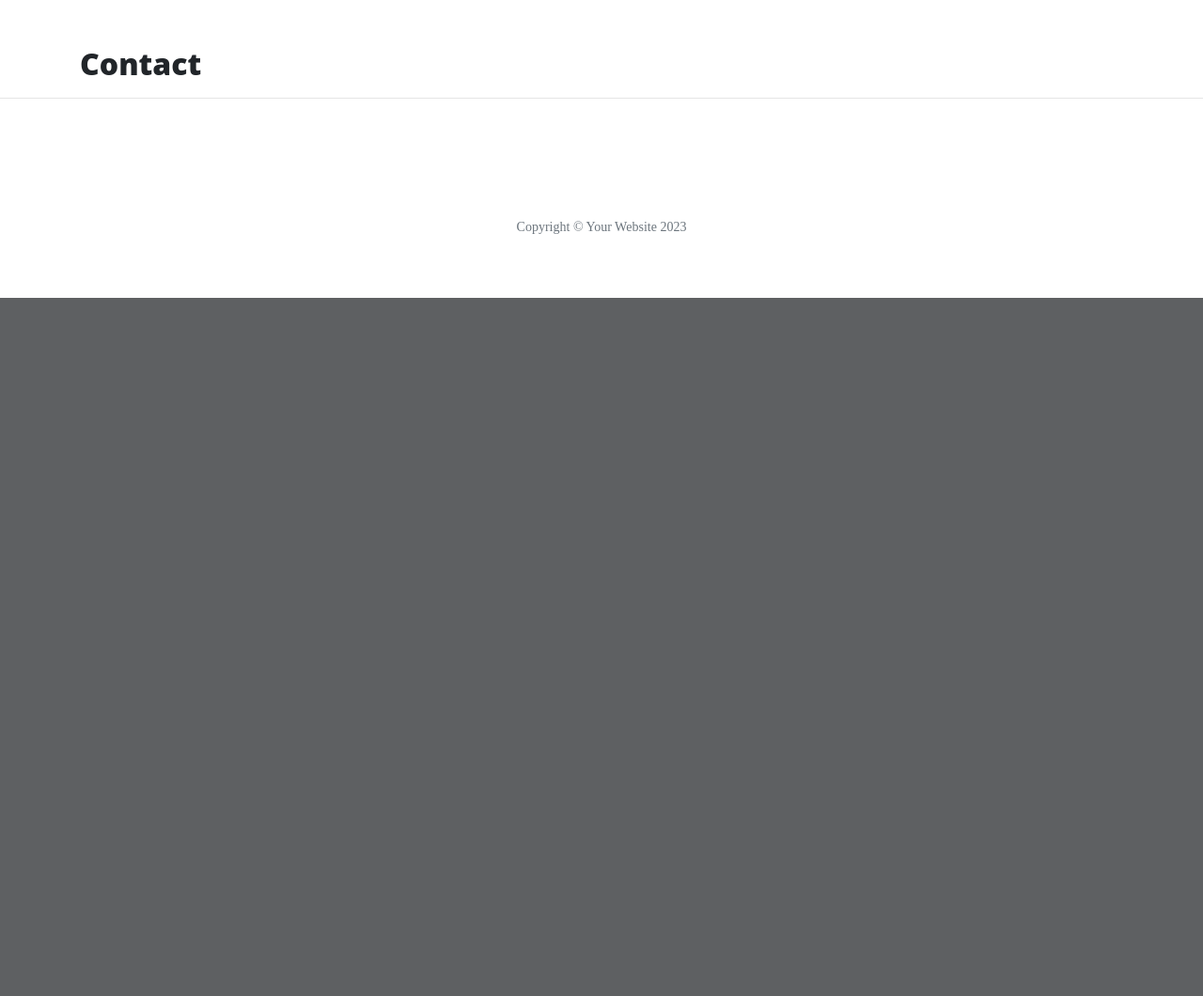
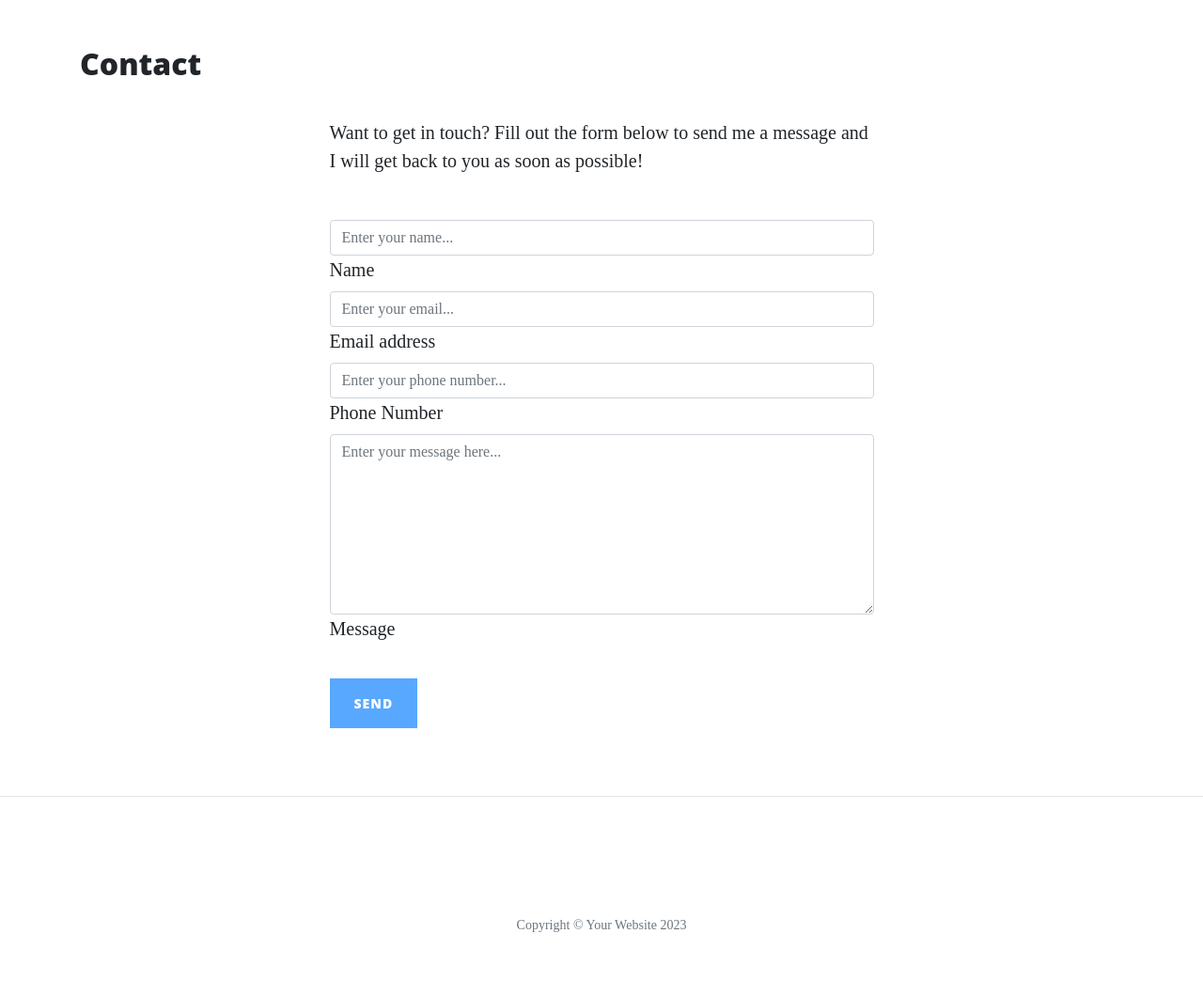
Before and after one commit to Tonywilson1211/Flask_Intro, a Flask app: page /contact in a window 1280 px wide. Shown: the part 629-1689 px from the top of the page at 94% size. Before the commit the page ends 946 px from the top, so only its background shows below. Run offline with Flask 3, Linux system fonts and the light colour scheme; some libraries are stand-ins or nearby versions.

Commit message:
add env.py file

```diff
--- a/run.py
+++ b/run.py
@@ -1,10 +1,12 @@
 import os
 import json
 # import flask class - capital letter indicates a class and is important to remember
-from flask import Flask, render_template
-
+from flask import Flask, render_template, request, flash
+if os.path.exists("env.py"):
+    import env
 
 app = Flask(__name__)
+app.secret_key = os.environ.get("SECRET_KEY")
 # create instance and store in variable called app.
 # The first argument of the Flask class, is the name of the application's module - our package.
 # Since we're just using a single module, we can use __name__ which is a built-in Python variable.
@@ -33,8 +35,10 @@ def about_member(member_name):
     return render_template("member.html", member=member)
 
 
-@app.route("/contact")
+@app.route("/contact", methods=["GET", "POST"])
 def contact():
+    print(request.form.get("name"))
+    print(request.form.get("email"))
     return render_template("contact.html", page_title="Contact")
 
 
--- a/templates/base.html
+++ b/templates/base.html
@@ -29,10 +29,10 @@
               <a class="nav-link" href="{{url_for('about')}}">About</a>
             </li>
             <li class="nav-item">
-              <a class="nav-link" href="{{url_for('contact')}}">Sample Post</a>
+              <a class="nav-link" href="{{url_for('contact')}}">Contact</a>
             </li>
             <li class="nav-item">
-              <a class="nav-link" href="{{url_for('careers')}}">Contact</a>
+              <a class="nav-link" href="{{url_for('careers')}}">Careers</a>
             </li>
           </ul>
         </div>
--- a/templates/contact.html
+++ b/templates/contact.html
@@ -1,4 +1,59 @@
 {% extends "base.html" %}
 {% block content %}
     <h2>{{ page_title}}</h2>
+
+    <main class="mb-4">
+        <div class="container px-4 px-lg-5">
+            <div class="row gx-4 gx-lg-5 justify-content-center">
+                <div class="col-md-10 col-lg-8 col-xl-7">
+                    <p>Want to get in touch? Fill out the form below to send me a message and I will get back to you as soon as possible!</p>
+                    <div class="my-5">
+                        <form method="POST" id="contactForm" data-sb-form-api-token="API_TOKEN">
+                            <div class="form-floating">
+                                <input class="form-control" id="name" name="name" type="text" placeholder="Enter your name..." data-sb-validations="required" />
+                                <label for="name">Name</label>
+                                <div class="invalid-feedback" data-sb-feedback="name:required">A name is required.</div>
+                            </div>
+                            <div class="form-floating">
+                                <input class="form-control" id="email" type="email" name="email" placeholder="Enter your email..." data-sb-validations="required,email" />
+                                <label for="email">Email address</label>
+                                <div class="invalid-feedback" data-sb-feedback="email:required">An email is required.</div>
+                                <div class="invalid-feedback" data-sb-feedback="email:email">Email is not valid.</div>
+                            </div>
+                            <div class="form-floating">
+                                <input class="form-control" id="phone" type="tel" placeholder="Enter your phone number..." name="phone" data-sb-validations="required" />
+                                <label for="phone">Phone Number</label>
+                                <div class="invalid-feedback" data-sb-feedback="phone:required">A phone number is required.</div>
+                            </div>
+                            <div class="form-floating">
+                                <textarea class="form-control" id="message" placeholder="Enter your message here..." name="message" style="height: 12rem" data-sb-validations="required"></textarea>
+                                <label for="message">Message</label>
+                                <div class="invalid-feedback" data-sb-feedback="message:required">A message is required.</div>
+                            </div>
+                            <br />
+                            <!-- Submit success message-->
+                            <!---->
+                            <!-- This is what your users will see when the form-->
+                            <!-- has successfully submitted-->
+                            <div class="d-none" id="submitSuccessMessage">
+                                <div class="text-center mb-3">
+                                    <div class="fw-bolder">Form submission successful!</div>
+                                    To activate this form, sign up at
+                                    <br />
+                                    <a href="https://startbootstrap.com/solution/contact-forms">https://startbootstrap.com/solution/contact-forms</a>
+                                </div>
+                            </div>
+                            <!-- Submit error message-->
+                            <!---->
+                            <!-- This is what your users will see when there is-->
+                            <!-- an error submitting the form-->
+                            <div class="d-none" id="submitErrorMessage"><div class="text-center text-danger mb-3">Error sending message!</div></div>
+                            <!-- Submit Button-->
+                            <button class="btn btn-primary text-uppercase disabled" id="submitButton" type="submit">Send</button>
+                        </form>
+                    </div>
+                </div>
+            </div>
+        </div>
+    </main>
 {% endblock %}
```
Also changed, not shown: 1 other file.
